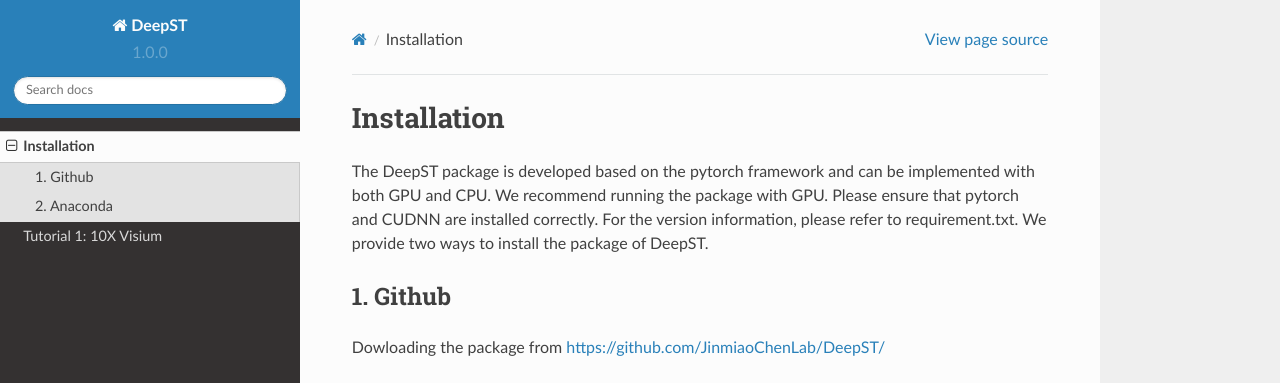
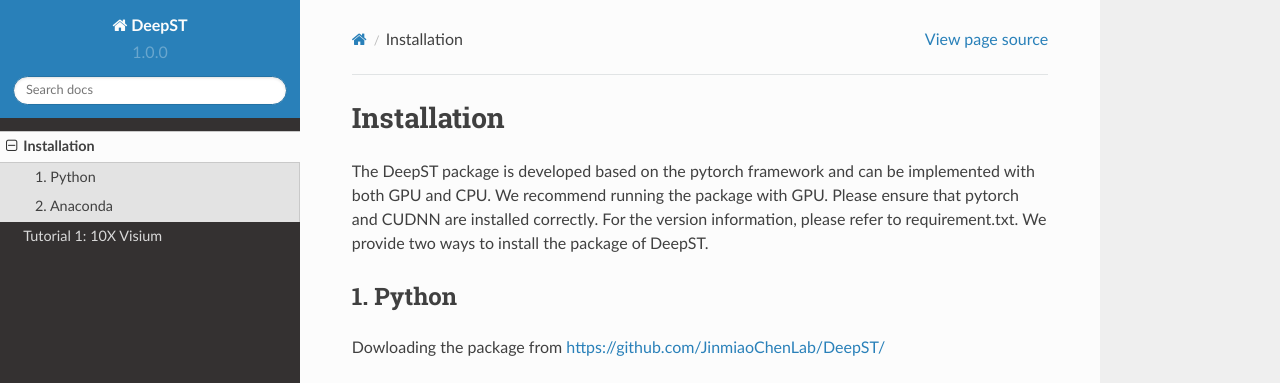
Before and after one commit to JinmiaoChenLab/GraphST_Tutorials, a Sphinx documentation site: the page built from docs/source/Installation.rst, in a window 1280 px wide and 1177 px high. Shown: the top 383 px of the window. Built offline with Sphinx 7.4.7 and the Read the Docs theme 2.0.0, drawn with Linux system fonts in a browser that asks for light colours; pages that are not in the unit, such as notebooks, are missing from menus.

Commit message:
Update Installation.rst

```diff
--- a/docs/source/Installation.rst
+++ b/docs/source/Installation.rst
@@ -9,7 +9,7 @@
 The DeepST package is developed based on the pytorch framework and can be implemented with both GPU and CPU.
 We recommend running the package with GPU. Please ensure that pytorch and CUDNN are installed correctly. For the version information, please refer to requirement.txt. We provide two ways to install the package of DeepST.
 
-1. Github
+1. Python
 ---------------------
 
 Dowloading the package from https://github.com/JinmiaoChenLab/DeepST/
```
